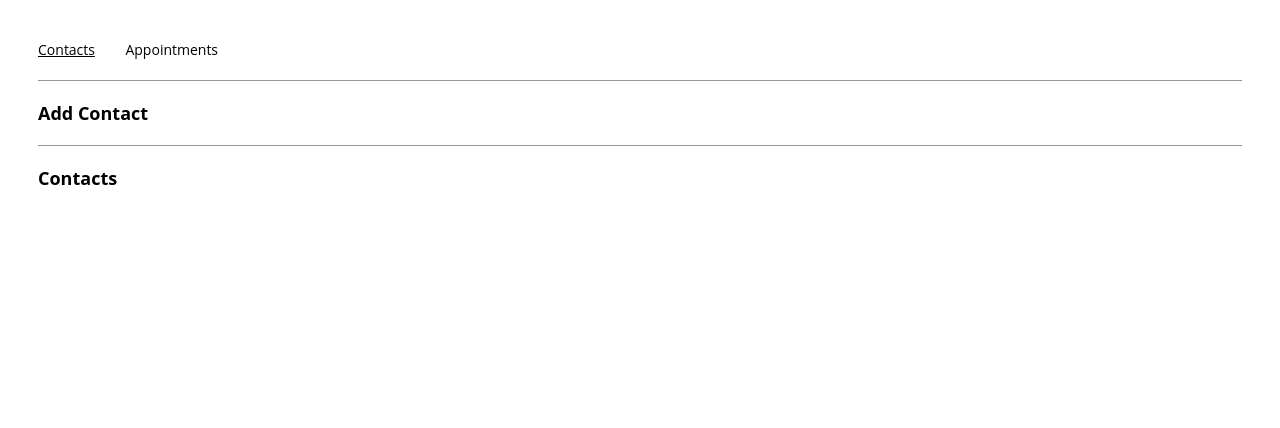
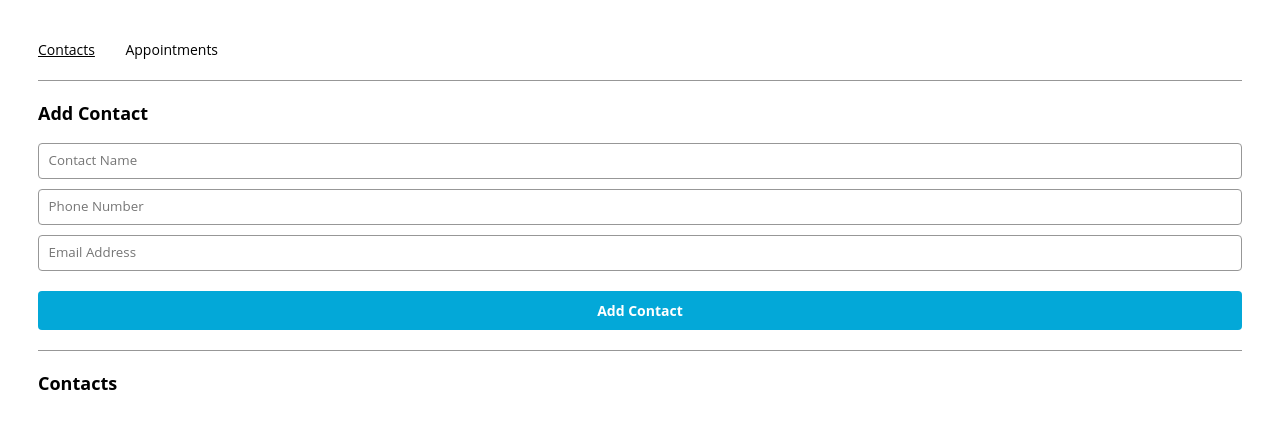
Before and after one commit to Beadko/react_challenge_start, a React (Create React App) app: page /contacts in a window 1280 px wide. Shown: the top 428 px of the page. Built offline with nearby package versions, Linux system fonts and the light colour scheme.

Commit message:
Added the form to handle the input of the contact details. The contact can be entered and saved with no issues but is now displayed. Will be fixed in the following commits

```diff
--- a/src/components/contactForm/ContactForm.js
+++ b/src/components/contactForm/ContactForm.js
@@ -10,6 +10,43 @@
   handleSubmit
 }) => {
   return (
-    ContactForm
+    <form onSubmit={handleSubmit}>
+      <label>
+        <input
+          type='text'
+          value={name}
+          name='name'
+          placeholder='Contact Name'
+          onChange={(e) => setName(e.target.value)}
+          required
+        />
+      </label>
+      <br />
+      <label>
+        <input
+          type='tel'
+          value={phone}
+          name='name'
+          placeholder='Phone Number'
+          onChange={(e) => setPhone(e.target.value)}
+          pattern='0[2|3|7|8]{1}[0-9]{8}$'
+        />
+      </label>
+      <br />
+      <label>
+        <input
+          type='email'
+          value={email}
+          name='email'
+          placeholder='Email Address'
+          onChange={(e) => setEmail(e.target.value)}
+        />
+      </label>
+      <br />
+      <input
+        type="submit"
+        value="Add Contact"
+        />
+    </form>
   );
 };
```
